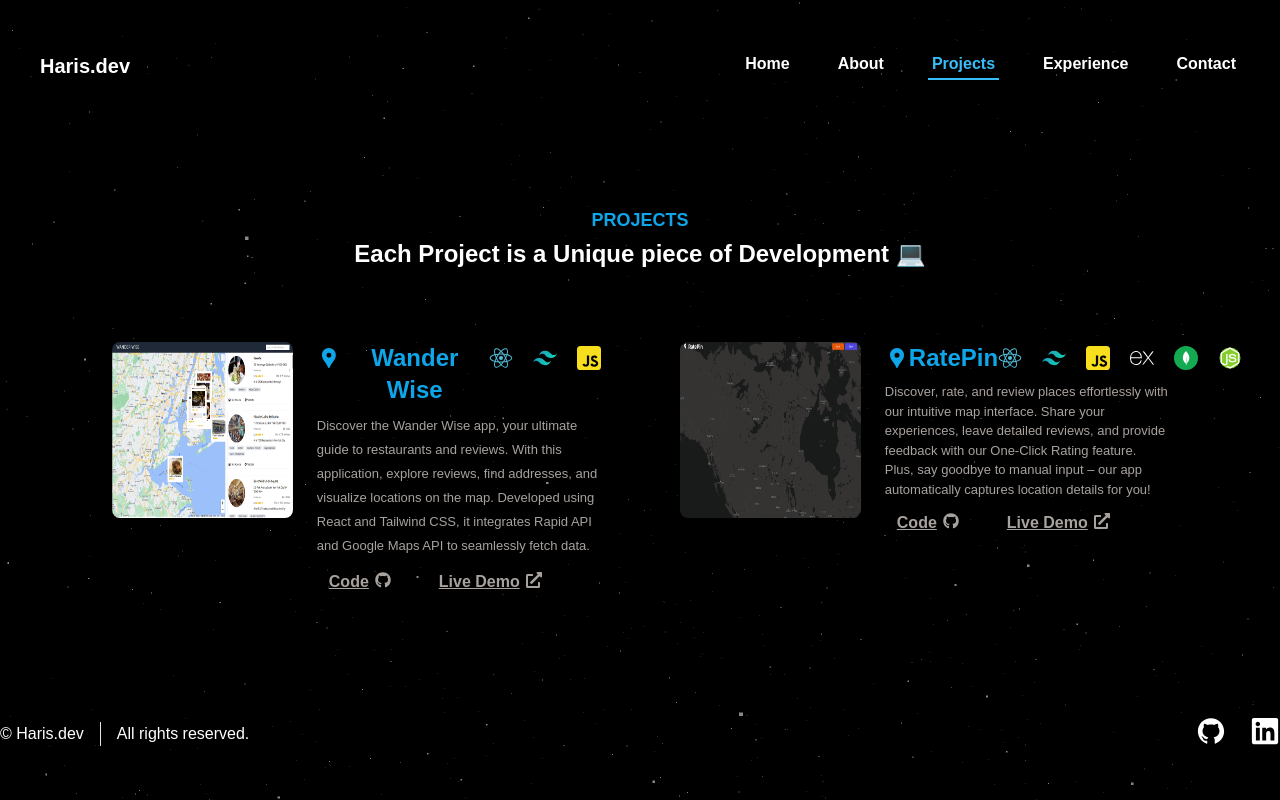
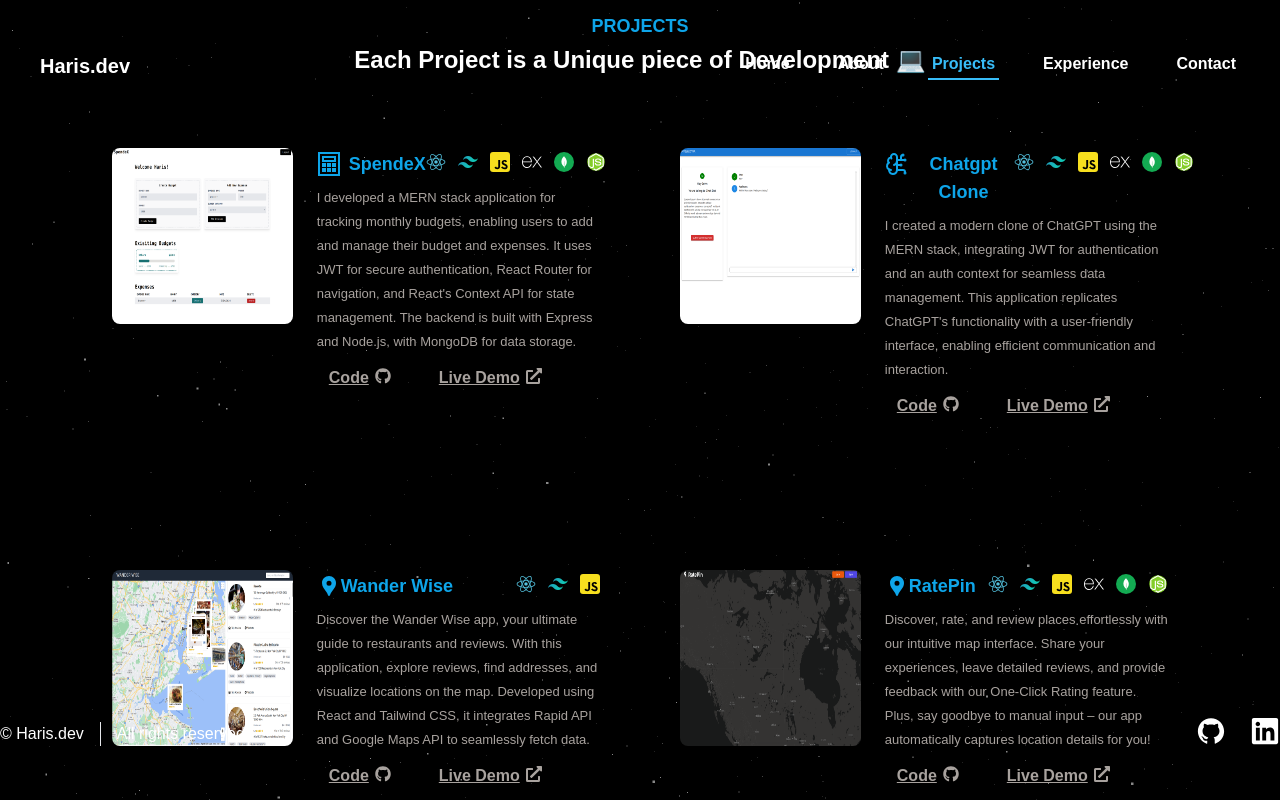
Before and after one commit to hariskhan317/WebPorfolio, a React (Create React App) app: page / in a window 1280 px wide. Both pictures are taken after a click on the item "Projects". Shown: the top 800 px of the page. Built offline with nearby package versions, Linux system fonts and the light colour scheme.

Commit message:
added more projects x

```diff
--- /dev/null
+++ b/src/components/Projects/projectList.js
@@ -0,0 +1,52 @@
+import RatePin from '../../assets/ratepin.png'
+import Spendex from '../../assets/spendex.png'
+import WanderWise from '../../assets/wanderwise.png'
+import reactSvg from '../../assets/react.svg'
+import tailwind from '../../assets/tailwindcss.svg'
+import javaScript from '../../assets/javascript.svg'
+import ChatgptClone from '../../assets/ChatgptClone.png'
+import express from '../../assets/express.svg'
+import mongodb from '../../assets/mongodb.svg'
+import node from '../../assets/node2.svg'
+import { MdLocationPin } from "react-icons/md";
+import { LuBrainCircuit } from "react-icons/lu";
+import { GrCalculator } from "react-icons/gr";
+
+export const projects = [
+    {
+        'img': Spendex,
+        'icon': <GrCalculator className='mt-1 mr-2 text-sky-500' />,
+        'name': 'SpendeX',
+        'techstack': [reactSvg, tailwind, javaScript, express, mongodb, node],
+        'description': "I developed a MERN stack application for tracking monthly budgets, enabling users to add and manage their budget and expenses. It uses JWT for secure authentication, React Router for navigation, and React's Context API for state management. The backend is built with Express and Node.js, with MongoDB for data storage.",
+        'githubLink': 'https://github.com/hariskhan317/Finance-Tracker',
+        'liveDemo': 'https://finance-tracker-plum.vercel.app/'
+    },
+    {
+        'img': ChatgptClone,
+        'icon': <LuBrainCircuit className='mt-1 mr-1 text-sky-500' />,
+        'name': 'Chatgpt Clone',
+        'techstack': [reactSvg, tailwind, javaScript, express, mongodb, node],
+        'description': "I created a modern clone of ChatGPT using the MERN stack, integrating JWT for authentication and an auth context for seamless data management. This application replicates ChatGPT's functionality with a user-friendly interface, enabling efficient communication and interaction.",
+        'githubLink': 'https://github.com/hariskhan317/AiChatApp',
+        'liveDemo': ''
+    },
+    {
+        'img': WanderWise,
+        'icon': <MdLocationPin className='mt-1 text-sky-500' />,
+        'name': 'Wander Wise',
+        'techstack': [reactSvg, tailwind, javaScript],
+        'description': 'Discover the Wander Wise app, your ultimate guide to restaurants and reviews. With this application, explore reviews, find addresses, and visualize locations on the map. Developed using React and Tailwind CSS, it integrates Rapid API and Google Maps API to seamlessly fetch data.',
+        'githubLink': 'https://github.com/hariskhan317/wanderwiseProject',
+        'liveDemo': 'https://wander-wise.netlify.app/'
+    },
+    {
+        'img': RatePin,
+        'icon': <MdLocationPin className='mt-1 text-sky-500' />,
+        'name': 'RatePin',
+        'techstack': [reactSvg, tailwind, javaScript, express, mongodb, node],
+        'description': 'Discover, rate, and review places effortlessly with our intuitive map interface. Share your experiences, leave detailed reviews, and provide feedback with our One-Click Rating feature. Plus, say goodbye to manual input – our app automatically captures location details for you!',
+        'githubLink': 'https://github.com/hariskhan317/RatePin',
+        'liveDemo': 'https://rate-pin-frontend.vercel.app/'
+    }
+]
--- a/src/components/Projects/projects.jsx
+++ b/src/components/Projects/projects.jsx
@@ -1,15 +1,9 @@
 import React, {useEffect} from 'react'
 import { MdLocationPin } from "react-icons/md";
 import { FaGithub, FaExternalLinkAlt } from "react-icons/fa";
-import RatePin from '../../assets/ratepin.png'
-import WanderWise from '../../assets/wanderwise.png'
-import reactSvg from '../../assets/react.svg'
-import tailwind from '../../assets/tailwindcss.svg'
-import javaScript from '../../assets/javascript.svg'
-import express from '../../assets/express.svg'
-import mongodb from '../../assets/mongodb.svg'
-import node from '../../assets/node2.svg'
+
 import gsap from 'gsap';
+import { projects } from './projectList';
 
 
 
@@ -34,37 +28,37 @@
                 <p className='text-center mt-1 font-bold text-lg md:text-2xl font-montserrat text-white'>Each Project is a Unique piece of Development 💻 </p>
             </div>
             <div className='grid grid-cols-1 md:grid-cols-2 gap-6 md:gap-20'>
-                {/* project 1 */}
-                <div className='projects-left grid grid-cols-1 md:grid-cols-5 gap-6 md:mt-14'>
+                {projects.map((project, index) => (
+                    <div key={index} className='projects-left grid grid-cols-1 md:grid-cols-5 gap-6 md:mt-14'>
                         <div className='hidden md:block col-span-1 md:col-span-2'>
-                        <a href='https://wander-wise.netlify.app/' target="_blank" rel="noreferrer" >
-                            <img src={WanderWise} className='mt-4 w-full h-full md:h-44 rounded-lg' alt="" />
+                            <a href={project.liveDemo} target="_blank" rel="noreferrer" >
+                                <img src={project.img} className='mt-4 w-full h-full md:h-44 rounded-lg' alt="" />
                             </a>
                         </div>
                         <div className='col-span-1 md:col-span-3 mt-10 md:mt-4'>
                             <div className='flex justify-between'>
                                 <div className='flex text-xl md:text-2xl'>
-                                <MdLocationPin className='mt-1 text-sky-500' />
-                                <p className='text-center font-bold text-sky-500 font-montserrat'>Wander Wise</p>
+                                    <div>{ project.icon}</div>
+                                    <p className='text-center font-bold text-lg mt-0.5 text-sky-500 font-montserrat'>{project.name}</p>
                                 </div>
-                            <div className='techstack flex gap-5 mt-1'>
-                                <img src={reactSvg} className='w-6 h-6' alt="reactSvg" />
-                                <img src={tailwind} className='w-6 h-6' alt="tailwind" />
-                                <img src={javaScript} className='w-6 h-6' alt="javaScript" />
+                                <div className='techstack flex gap-3 mt-1'>
+                                    {project.techstack.map((item) => (
+                                        <img src={item} className='w-5 h-5' alt="reactSvg" />
+                                    ))}
                                 </div>
                             </div>
                             <div className='pt-2 pb-3'>
-                            <p className='font-medium text-base py-4 md:py-0 md:text-[13px] font-montserrat text-stone-400'> Discover the Wander Wise app, your ultimate guide to restaurants and reviews. With this application, explore reviews, find addresses, and visualize locations on the map. Developed using React and Tailwind CSS, it integrates Rapid API and Google Maps API to seamlessly fetch data.</p>
+                                <p className='font-medium text-base py-4 md:py-0 md:text-[13px] font-montserrat text-stone-400'> {project.description}</p>
                             </div>
                             <div className='flex justify-start gap-12 pl-3'>
                                 <div>
-                                <a href='https://github.com/hariskhan317/wanderwiseProject' target="_blank" rel="noreferrer" className='flex gap-1.5 text-base text-stone-400 underline font-semibold font-montserrat'>
+                                    <a href={project.githubLink} target="_blank" rel="noreferrer" className='flex gap-1.5 text-base text-stone-400 underline font-semibold font-montserrat'>
                                         Code
                                         <FaGithub className='mt-0.5' />
                                     </a>
                                 </div>
                                 <div>
-                                <a href='https://wander-wise.netlify.app/' target="_blank" rel="noreferrer" className='flex gap-1.5 text-base text-stone-400 underline font-semibold font-montserrat'>
+                                    <a href={project.liveDemo} target="_blank" rel="noreferrer" className='flex gap-1.5 text-base text-stone-400 underline font-semibold font-montserrat'>
                                         Live Demo
                                         <FaExternalLinkAlt className='mt-0.5' />
                                     </a>
@@ -72,47 +66,7 @@
                             </div>
                         </div>
                     </div>
-                {/* project 2 */}
-                <div className='projects-right grid grid-cols-1 md:grid-cols-5 gap-6 md:mt-14'>
-                    <div className='hidden md:block col-span-1 md:col-span-2'>
-                        <a href='https://rate-pin-frontend.vercel.app/' target="_blank" rel="noreferrer" >
-                            <img src={RatePin} className='mt-4 w-full h-full md:h-44 rounded-lg' alt="" />
-                        </a>
-                    </div>
-                    <div className='col-span-1 md:col-span-3 mt-10 md:mt-4'>
-                        <div className='flex justify-between'>
-                            <div className='flex text-xl md:text-2xl'>
-                                <MdLocationPin className='mt-1 text-sky-500' />
-                                <p className='text-center font-bold text-sky-500 font-montserrat'>RatePin</p>
-                            </div>
-                            <div className='techstack flex gap-5 mt-1'>
-                                <img src={reactSvg} className='w-6 h-6' alt="reactSvg" />
-                                <img src={tailwind} className='w-6 h-6' alt="tailwind" />
-                                <img src={javaScript} className='w-6 h-6' alt="javaScript" />
-                                <img src={express} className='w-6 h-6' alt="express" />
-                                <img src={mongodb} className='w-6 h-6' alt="mongodb" />
-                                <img src={node} className='w-6 h-6' alt="node" />
-                            </div>
-                        </div>
-                        <div className='pt-2 pb-3'>
-                            <p className='font-medium py-4 md:py-0 md:text-[13px] font-montserrat text-stone-400'>Discover, rate, and review places effortlessly with our intuitive map interface. Share your experiences, leave detailed reviews, and provide feedback with our One-Click Rating feature. Plus, say goodbye to manual input – our app automatically captures location details for you!</p>
-                        </div>
-                        <div className='flex justify-start gap-12 pl-3'>
-                            <div>
-                                <a href='https://github.com/hariskhan317/RatePin' target="_blank" rel="noreferrer" className='flex gap-1.5 text-base font-semibold text-stone-400 underline font-montserrat'>
-                                    Code
-                                    <FaGithub className='mt-0.5' />
-                                </a>
-                            </div>
-                            <div>
-                                <a href='https://rate-pin-frontend.vercel.app/' target="_blank" rel="noreferrer" className='flex gap-1.5 text-base font-semibold text-stone-400 underline font-montserrat'>
-                                    Live Demo
-                                    <FaExternalLinkAlt className='mt-0.5' />
-                                </a>
-                            </div>
-                        </div>
-                    </div>
-                </div>
+                ))}
             </div>
         </div>
     )
```
Also changed, not shown: src/assets/ChatgptClone.png (added), src/assets/spendex.png (added). Lines whose indentation alone changed are shown as unchanged.
